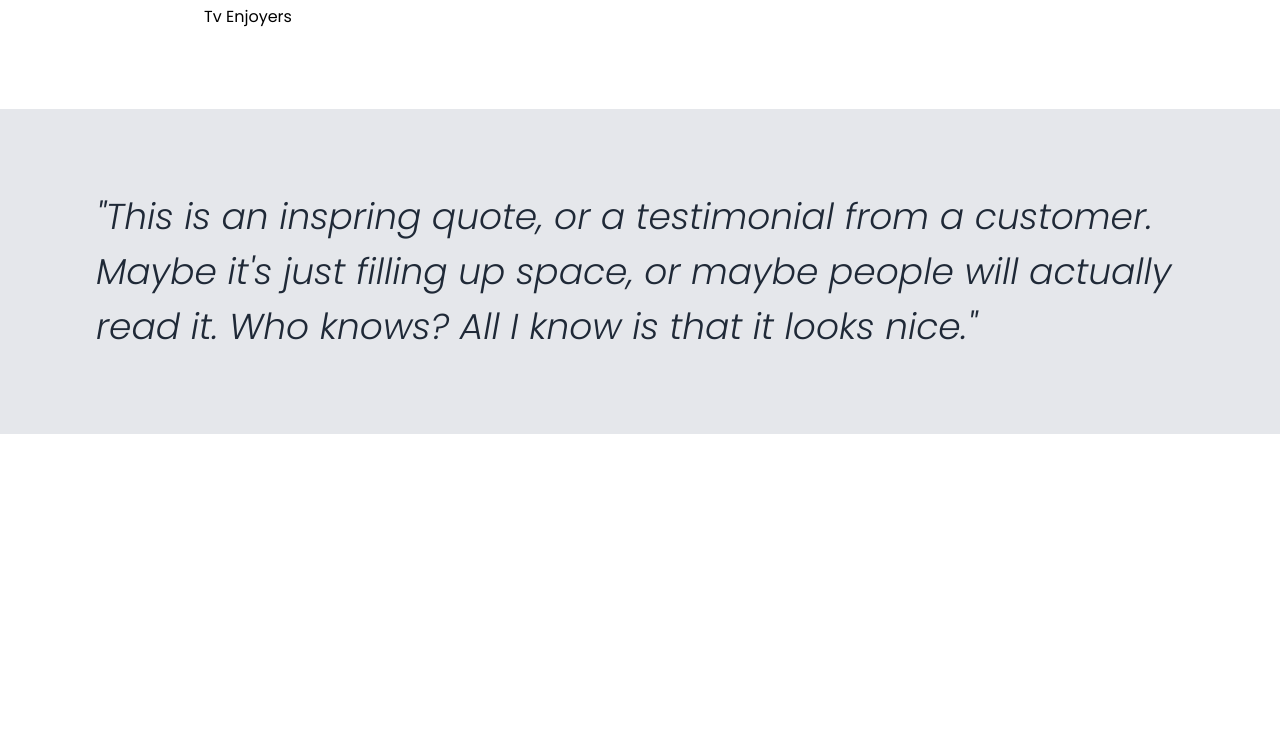
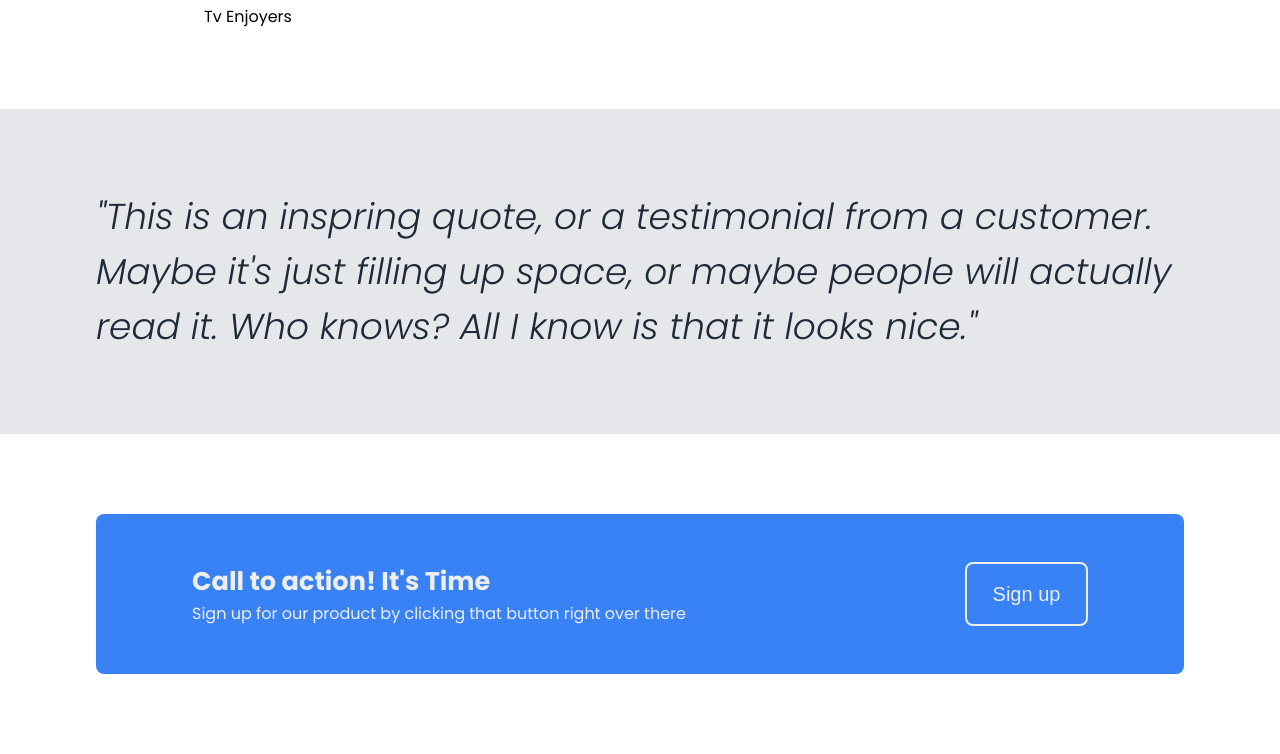
Before and after one commit to Asad-Hussein-Bashir/landing-page, a plain HTML site: page index.html in a window 1280 px wide. Shown: the part 1170-1924 px from the top of the page. Before the commit the page ends 1604 px from the top, so only its background shows below. Drawn offline with Linux system fonts and the light colour scheme.

Commit message:
Completed Call to Action Section

```diff
--- a/index.html
+++ b/index.html
@@ -80,5 +80,20 @@
         </blockquote>
       </div>
     </section>
+
+    <section class="cta">
+      <div class="container">
+        <div class="cta_content">
+          <div>
+            <h3>Call to action! It's Time</h3>
+            <p>
+              Sign up for our product by clicking that button right over there
+            </p>
+          </div>
+
+          <button>Sign up</button>
+        </div>
+      </div>
+    </section>
   </body>
 </html>
--- a/style.css
+++ b/style.css
@@ -53,7 +53,8 @@ header {
 
 .hero,
 .information,
-.quote {
+.quote,
+.cta {
   padding: var(--section-padding);
 }
 
@@ -89,9 +90,9 @@ header {
 
     button {
       padding: 0.5rem 1.6rem;
+      border-radius: 0.5rem;
       background-color: var(--btn-bg);
       color: #eee;
-      border-radius: 0.5rem;
       border: none;
       font-size: 1.25rem;
     }
@@ -127,3 +128,28 @@ header {
   font-weight: 300;
   font-style: italic;
 }
+
+.cta {
+  .cta_content {
+    display: flex;
+    justify-content: space-between;
+    background-color: var(--btn-bg);
+    color: #eee;
+    border-radius: 0.5rem;
+    padding: 3rem 6rem;
+
+    h3 {
+      font-size: 1.6rem;
+    }
+  }
+
+  button {
+    padding: 0.3rem 1.6rem;
+    border-radius: 0.5rem;
+    background-color: transparent;
+    color: #eee;
+    border: 2px solid #eee;
+    font-size: 1.25rem;
+  }
+}
+padding: 5rem;
```
